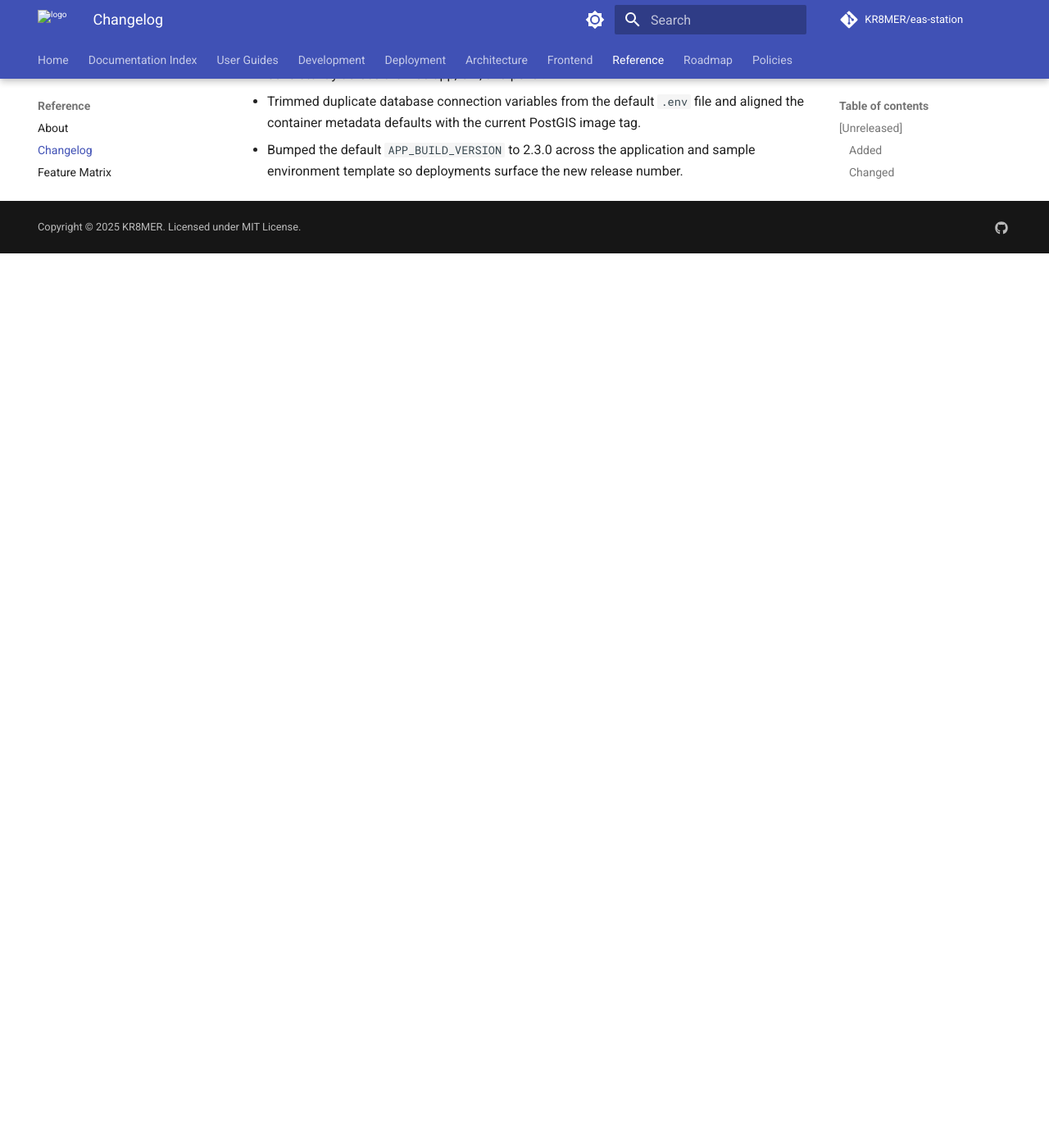
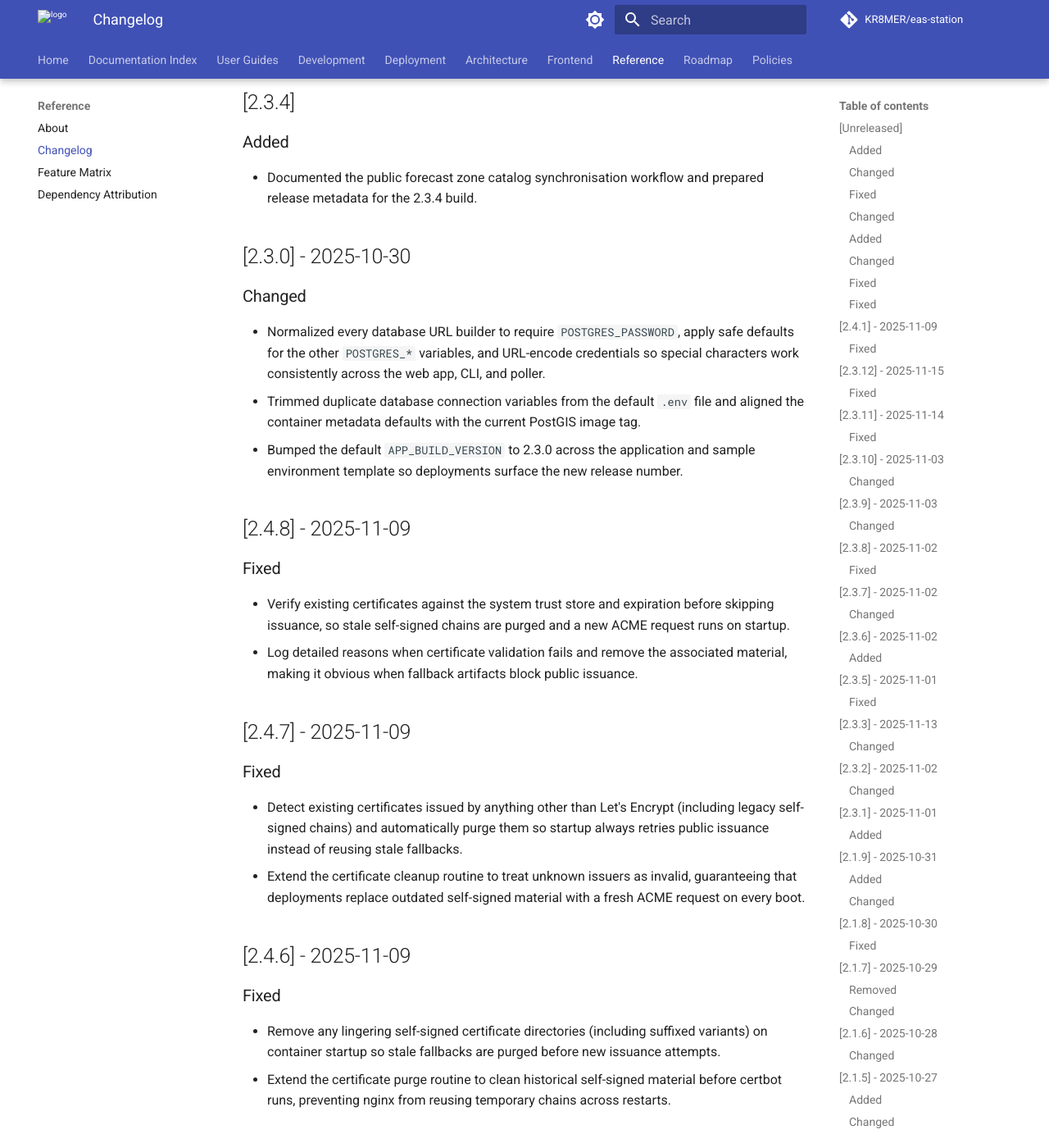
Before and after one commit to KR8MER/eas-station, an MkDocs documentation site: the page built from docs/reference/CHANGELOG.md, in a window 1280 px wide and 1400 px high, scrolled down 16579 px. Shown: the whole window at 82% size. Built offline with MkDocs 1.6.1 and Material for MkDocs 9.7.7, drawn with Linux system fonts in a browser that asks for light colours; comment, search, counter and statistics services are not loaded; the version menu is left out; before the commit the page ends 16888 px from its top, so only the background shows below that; some of the changed text lies outside the part shown.

Commit message:
Verify existing certificates before skipping issuance

```diff
--- a/docs/reference/CHANGELOG.md
+++ b/docs/reference/CHANGELOG.md
@@ -261,6 +261,13 @@
 - Prevented the LED fallback initializer from raising a `NameError` when the optional
   controller module is missing so deployments without sign hardware continue to boot.
 
+## [2.4.1] - 2025-11-09
+### Fixed
+- **Resolved production nginx image regressions** - Ensured HTTPS container bundles required tooling and static assets
+  - Added `certbot` to nginx Docker image so Let's Encrypt provisioning no longer fails with `certbot: not found`
+  - Copied repository `static/` directory into the image to stop 404 errors for CSS, JS, and image assets
+  - Updated nginx configuration to use the modern `http2 on;` directive and silence deprecation warnings during startup
+
 ## [2.3.12] - 2025-11-15
 ### Fixed
 - Hardened admin location validation so statewide SAME/FIPS codes are always accepted and labelled consistently when saving.
@@ -425,3 +432,53 @@
   aligned the container metadata defaults with the current PostGIS image tag.
 - Bumped the default `APP_BUILD_VERSION` to 2.3.0 across the application and sample
   environment template so deployments surface the new release number.
+
+## [2.4.8] - 2025-11-09
+### Fixed
+- Verify existing certificates against the system trust store and expiration before skipping issuance, so stale self-signed chains are purged and a new ACME request runs on startup.
+- Log detailed reasons when certificate validation fails and remove the associated material, making it obvious when fallback artifacts block public issuance.
+
+## [2.4.7] - 2025-11-09
+### Fixed
+- Detect existing certificates issued by anything other than Let's Encrypt (including legacy self-signed chains)
+  and automatically purge them so startup always retries public issuance instead of reusing stale fallbacks.
+- Extend the certificate cleanup routine to treat unknown issuers as invalid, guaranteeing that deployments replace
+  outdated self-signed material with a fresh ACME request on every boot.
+
+## [2.4.6] - 2025-11-09
+### Fixed
+- Remove any lingering self-signed certificate directories (including suffixed variants) on
+  container startup so stale fallbacks are purged before new issuance attempts.
+- Extend the certificate purge routine to clean historical self-signed material before certbot
+  runs, preventing nginx from reusing temporary chains across restarts.
+
+## [2.4.5] - 2025-11-09
+### Fixed
+- Purge the domain's existing `/etc/letsencrypt` material whenever a self-signed
+  fallback is detected so administrators no longer need to manually delete
+  leftover files before retrying ACME issuance.
+- Force certbot to request a fresh certificate for self-signed domains by
+  assigning a stable certificate name and forcing renewal so nginx replaces
+  fallback chains during the next startup sequence.
+
+## [2.4.4] - 2025-11-09
+### Fixed
+- Detect legacy self-signed fallback certificates by inspecting the existing fullchain.pem and
+  purge them before retrying Let's Encrypt so deployments stop serving stale fallback chains
+  from earlier releases.
+- Remove invalid certificate files prior to issuing new ones so nginx never launches with the
+  leftover self-signed materials while ACME runs.
+
+## [2.4.3] - 2025-11-09
+### Fixed
+- Detect previously generated self-signed certificates and automatically retry Let's Encrypt
+  issuance so production domains replace fallback certs on the next start.
+- Tag self-signed fallbacks with a marker file and clear it after successful issuance to avoid
+  skipping renewal attempts on subsequent container restarts.
+
+## [2.4.2] - 2025-11-09
+### Fixed
+- Provision certbot in the nginx container via Python's package manager so Let's Encrypt
+  requests no longer fail with `certbot: not found`.
+- Replaced bash-specific `[[ ... ]]` usage in the nginx initialization script with
+  POSIX-compatible logic to maintain reliable self-signed fallback handling.
--- a/nginx.conf
+++ b/nginx.conf
@@ -44,8 +44,9 @@
 
 # HTTPS server
 server {
-    listen 443 ssl http2;
-    listen [::]:443 ssl http2;
+    listen 443 ssl;
+    listen [::]:443 ssl;
+    http2 on;
     server_name ${DOMAIN_NAME};
 
     # SSL certificate paths (managed by certbot)
```
Also changed, not shown: 5 other files.
